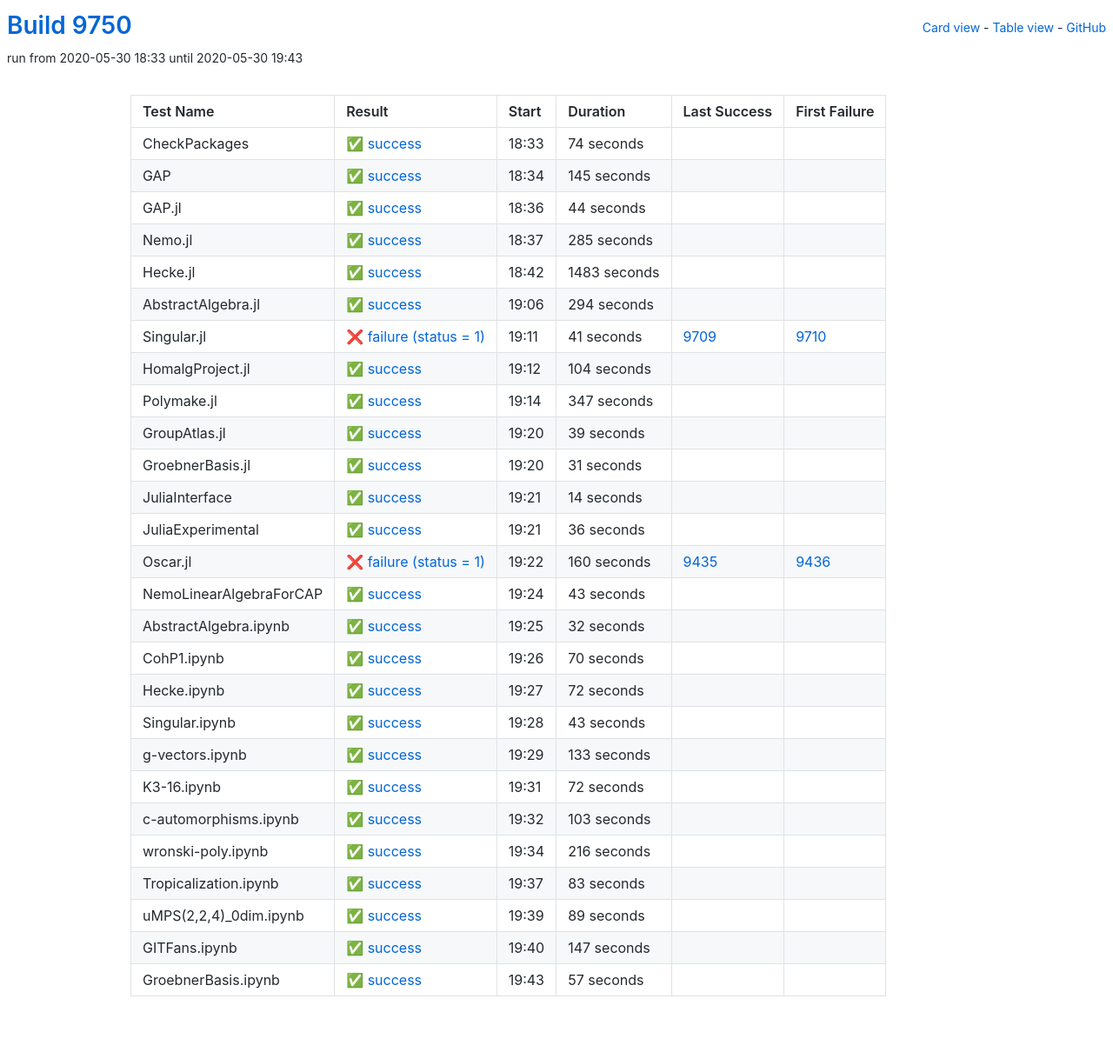
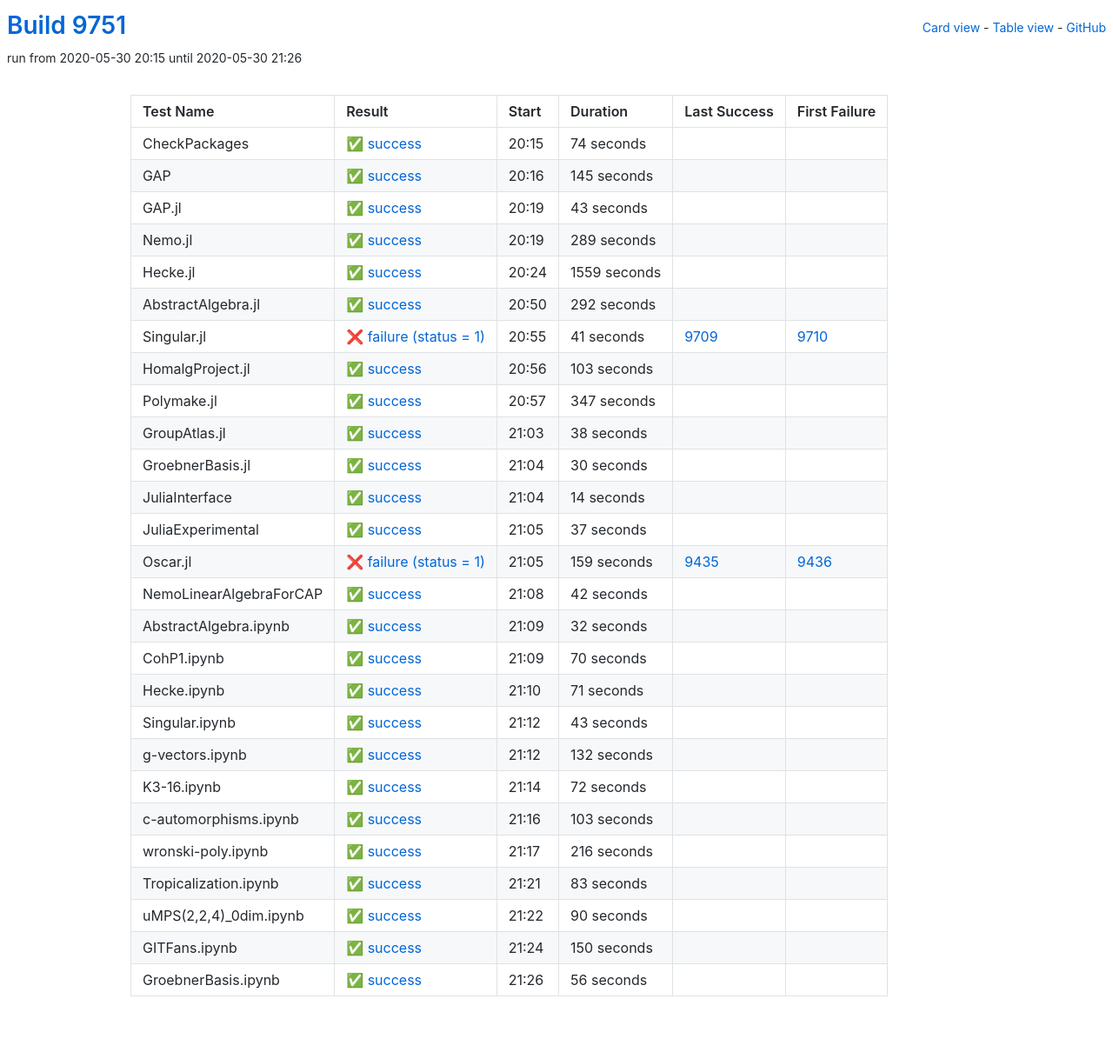
Before and after one commit to oscar-system/oscar-ci-status, a Jekyll site: the page built from table.html, in a window 1280 px wide. Shown: the whole page at 87% size. Built offline with Jekyll 4.4.1, drawn with Linux system fonts in a browser that asks for light colours.

Commit message:
Build 9751

```diff
--- a/_data/ci.yml
+++ b/_data/ci.yml
@@ -1,5 +1,5 @@
-build: 9750
-build_url: https://oscarci.mathematik.uni-kl.de/job/oscar/9750/
+build: 9751
+build_url: https://oscarci.mathematik.uni-kl.de/job/oscar/9751/
 job: oscar
 tests:
 - duration: 74
@@ -9,9 +9,9 @@
   id: checkpackages
   last_success: false
   last_success_url: null
-  log: https://oscarci.mathematik.uni-kl.de/job/oscar/9750/artifact/logs/build-9750/CheckPackages.log
+  log: https://oscarci.mathematik.uni-kl.de/job/oscar/9751/artifact/logs/build-9751/CheckPackages.log
   name: CheckPackages
-  start: 2020-05-30 18:33
+  start: 2020-05-30 20:15
   status: success
   success: true
 - duration: 145
@@ -21,57 +21,57 @@
   id: gap
   last_success: false
   last_success_url: null
-  log: https://oscarci.mathematik.uni-kl.de/job/oscar/9750/artifact/logs/build-9750/GAP.log
+  log: https://oscarci.mathematik.uni-kl.de/job/oscar/9751/artifact/logs/build-9751/GAP.log
   name: GAP
-  start: 2020-05-30 18:34
+  start: 2020-05-30 20:16
   status: success
   success: true
-- duration: 44
+- duration: 43
   exitcode: 0
   first_failure: false
   first_failure_url: null
   id: gap-jl
   last_success: false
   last_success_url: null
-  log: https://oscarci.mathematik.uni-kl.de/job/oscar/9750/artifact/logs/build-9750/GAP.jl.log
+  log: https://oscarci.mathematik.uni-kl.de/job/oscar/9751/artifact/logs/build-9751/GAP.jl.log
   name: GAP.jl
-  start: 2020-05-30 18:36
+  start: 2020-05-30 20:19
   status: success
   success: true
-- duration: 285
+- duration: 289
   exitcode: 0
   first_failure: false
   first_failure_url: null
   id: nemo-jl
   last_success: false
   last_success_url: null
-  log: https://oscarci.mathematik.uni-kl.de/job/oscar/9750/artifact/logs/build-9750/Nemo.jl.log
+  log: https://oscarci.mathematik.uni-kl.de/job/oscar/9751/artifact/logs/build-9751/Nemo.jl.log
   name: Nemo.jl
-  start: 2020-05-30 18:37
+  start: 2020-05-30 20:19
   status: success
   success: true
-- duration: 1483
+- duration: 1559
   exitcode: 0
   first_failure: false
   first_failure_url: null
   id: hecke-jl
   last_success: false
   last_success_url: null
-  log: https://oscarci.mathematik.uni-kl.de/job/oscar/9750/artifact/logs/build-9750/Hecke.jl.log
+  log: https://oscarci.mathematik.uni-kl.de/job/oscar/9751/artifact/logs/build-9751/Hecke.jl.log
   name: Hecke.jl
-  start: 2020-05-30 18:42
+  start: 2020-05-30 20:24
   status: success
   success: true
-- duration: 294
+- duration: 292
   exitcode: 0
   first_failure: false
   first_failure_url: null
   id: abstractalgebra-jl
   last_success: false
   last_success_url: null
-  log: https://oscarci.mathematik.uni-kl.de/job/oscar/9750/artifact/logs/build-9750/AbstractAlgebra.jl.log
+  log: https://oscarci.mathematik.uni-kl.de/job/oscar/9751/artifact/logs/build-9751/AbstractAlgebra.jl.log
   name: AbstractAlgebra.jl
-  start: 2020-05-30 19:06
+  start: 2020-05-30 20:50
   status: success
   success: true
 - duration: 41
@@ -81,21 +81,21 @@
   id: singular-jl
   last_success: 9709
   last_success_url: https://oscarci.mathematik.uni-kl.de/job/oscar/9709/
-  log: https://oscarci.mathematik.uni-kl.de/job/oscar/9750/artifact/logs/build-9750/Singular.jl.log
+  log: https://oscarci.mathematik.uni-kl.de/job/oscar/9751/artifact/logs/build-9751/Singular.jl.log
   name: Singular.jl
-  start: 2020-05-30 19:11
+  start: 2020-05-30 20:55
   status: failure
   success: false
-- duration: 104
+- duration: 103
   exitcode: 0
   first_failure: false
   first_failure_url: null
   id: homalgproject-jl
   last_success: false
   last_success_url: null
-  log: https://oscarci.mathematik.uni-kl.de/job/oscar/9750/artifact/logs/build-9750/HomalgProject.jl.log
+  log: https://oscarci.mathematik.uni-kl.de/job/oscar/9751/artifact/logs/build-9751/HomalgProject.jl.log
   name: HomalgProject.jl
-  start: 2020-05-30 19:12
+  start: 2020-05-30 20:56
   status: success
   success: true
 - duration: 347
@@ -105,33 +105,33 @@
   id: polymake-jl
   last_success: false
   last_success_url: null
-  log: https://oscarci.mathematik.uni-kl.de/job/oscar/9750/artifact/logs/build-9750/Polymake.jl.log
+  log: https://oscarci.mathematik.uni-kl.de/job/oscar/9751/artifact/logs/build-9751/Polymake.jl.log
   name: Polymake.jl
-  start: 2020-05-30 19:14
+  start: 2020-05-30 20:57
   status: success
   success: true
-- duration: 39
+- duration: 38
   exitcode: 0
   first_failure: false
   first_failure_url: null
   id: groupatlas-jl
   last_success: false
   last_success_url: null
-  log: https://oscarci.mathematik.uni-kl.de/job/oscar/9750/artifact/logs/build-9750/GroupAtlas.jl.log
+  log: https://oscarci.mathematik.uni-kl.de/job/oscar/9751/artifact/logs/build-9751/GroupAtlas.jl.log
   name: GroupAtlas.jl
-  start: 2020-05-30 19:20
+  start: 2020-05-30 21:03
   status: success
   success: true
-- duration: 31
+- duration: 30
   exitcode: 0
   first_failure: false
   first_failure_url: null
   id: groebnerbasis-jl
   last_success: false
   last_success_url: null
-  log: https://oscarci.mathematik.uni-kl.de/job/oscar/9750/artifact/logs/build-9750/GroebnerBasis.jl.log
+  log: https://oscarci.mathematik.uni-kl.de/job/oscar/9751/artifact/logs/build-9751/GroebnerBasis.jl.log
   name: GroebnerBasis.jl
-  start: 2020-05-30 19:20
+  start: 2020-05-30 21:04
   status: success
   success: true
 - duration: 14
@@ -141,45 +141,45 @@
   id: juliainterface
   last_success: false
   last_success_url: null
-  log: https://oscarci.mathematik.uni-kl.de/job/oscar/9750/artifact/logs/build-9750/JuliaInterface.log
+  log: https://oscarci.mathematik.uni-kl.de/job/oscar/9751/artifact/logs/build-9751/JuliaInterface.log
   name: JuliaInterface
-  start: 2020-05-30 19:21
+  start: 2020-05-30 21:04
   status: success
   success: true
-- duration: 36
+- duration: 37
   exitcode: 0
   first_failure: false
   first_failure_url: null
   id: juliaexperimental
   last_success: false
   last_success_url: null
-  log: https://oscarci.mathematik.uni-kl.de/job/oscar/9750/artifact/logs/build-9750/JuliaExperimental.log
+  log: https://oscarci.mathematik.uni-kl.de/job/oscar/9751/artifact/logs/build-9751/JuliaExperimental.log
   name: JuliaExperimental
-  start: 2020-05-30 19:21
+  start: 2020-05-30 21:05
   status: success
   success: true
-- duration: 160
+- duration: 159
   exitcode: 1
   first_failure: 9436
   first_failure_url: https://oscarci.mathematik.uni-kl.de/job/oscar/9436/
   id: oscar-jl
   last_success: 9435
   last_success_url: https://oscarci.mathematik.uni-kl.de/job/oscar/9435/
-  log: https://oscarci.mathematik.uni-kl.de/job/oscar/9750/artifact/logs/build-9750/Oscar.jl.log
+  log: https://oscarci.mathematik.uni-kl.de/job/oscar/9751/artifact/logs/build-9751/Oscar.jl.log
   name: Oscar.jl
-  start: 2020-05-30 19:22
+  start: 2020-05-30 21:05
   status: failure
   success: false
-- duration: 43
+- duration: 42
   exitcode: 0
   first_failure: false
   first_failure_url: null
   id: nemolinearalgebraforcap
   last_success: false
   last_success_url: null
-  log: https://oscarci.mathematik.uni-kl.de/job/oscar/9750/artifact/logs/build-9750/NemoLinearAlgebraForCAP.log
+  log: https://oscarci.mathematik.uni-kl.de/job/oscar/9751/artifact/logs/build-9751/NemoLinearAlgebraForCAP.log
   name: NemoLinearAlgebraForCAP
-  start: 2020-05-30 19:24
+  start: 2020-05-30 21:08
   status: success
   success: true
 - duration: 32
@@ -189,9 +189,9 @@
   id: abstractalgebra-ipynb
   last_success: false
   last_success_url: null
-  log: https://oscarci.mathematik.uni-kl.de/job/oscar/9750/artifact/logs/build-9750/AbstractAlgebra.ipynb.log
+  log: https://oscarci.mathematik.uni-kl.de/job/oscar/9751/artifact/logs/build-9751/AbstractAlgebra.ipynb.log
   name: AbstractAlgebra.ipynb
-  start: 2020-05-30 19:25
+  start: 2020-05-30 21:09
   status: success
   success: true
 - duration: 70
@@ -201,21 +201,21 @@
   id: cohp1-ipynb
   last_success: false
   last_success_url: null
-  log: https://oscarci.mathematik.uni-kl.de/job/oscar/9750/artifact/logs/build-9750/CohP1.ipynb.log
+  log: https://oscarci.mathematik.uni-kl.de/job/oscar/9751/artifact/logs/build-9751/CohP1.ipynb.log
   name: CohP1.ipynb
-  start: 2020-05-30 19:26
+  start: 2020-05-30 21:09
   status: success
   success: true
-- duration: 72
+- duration: 71
   exitcode: 0
   first_failure: false
   first_failure_url: null
   id: hecke-ipynb
   last_success: false
   last_success_url: null
-  log: https://oscarci.mathematik.uni-kl.de/job/oscar/9750/artifact/logs/build-9750/Hecke.ipynb.log
+  log: https://oscarci.mathematik.uni-kl.de/job/oscar/9751/artifact/logs/build-9751/Hecke.ipynb.log
   name: Hecke.ipynb
-  start: 2020-05-30 19:27
+  start: 2020-05-30 21:10
   status: success
   success: true
 - duration: 43
@@ -225,21 +225,21 @@
   id: singular-ipynb
   last_success: false
   last_success_url: null
-  log: https://oscarci.mathematik.uni-kl.de/job/oscar/9750/artifact/logs/build-9750/Singular.ipynb.log
+  log: https://oscarci.mathematik.uni-kl.de/job/oscar/9751/artifact/logs/build-9751/Singular.ipynb.log
   name: Singular.ipynb
-  start: 2020-05-30 19:28
+  start: 2020-05-30 21:12
   status: success
   success: true
-- duration: 133
+- duration: 132
   exitcode: 0
   first_failure: false
   first_failure_url: null
   id: g-vectors-ipynb
   last_success: false
   last_success_url: null
-  log: https://oscarci.mathematik.uni-kl.de/job/oscar/9750/artifact/logs/build-9750/g-vectors.ipynb.log
+  log: https://oscarci.mathematik.uni-kl.de/job/oscar/9751/artifact/logs/build-9751/g-vectors.ipynb.log
   name: g-vectors.ipynb
-  start: 2020-05-30 19:29
+  start: 2020-05-30 21:12
   status: success
   success: true
 - duration: 72
@@ -249,9 +249,9 @@
   id: k3-16-ipynb
   last_success: false
   last_success_url: null
-  log: https://oscarci.mathematik.uni-kl.de/job/oscar/9750/artifact/logs/build-9750/K3-16.ipynb.log
+  log: https://oscarci.mathematik.uni-kl.de/job/oscar/9751/artifact/logs/build-9751/K3-16.ipynb.log
   name: K3-16.ipynb
-  start: 2020-05-30 19:31
+  start: 2020-05-30 21:14
   status: success
   success: true
 - duration: 103
@@ -261,9 +261,9 @@
   id: c-automorphisms-ipynb
   last_success: false
   last_success_url: null
-  log: https://oscarci.mathematik.uni-kl.de/job/oscar/9750/artifact/logs/build-9750/c-automorphisms.ipynb.log
+  log: https://oscarci.mathematik.uni-kl.de/job/oscar/9751/artifact/logs/build-9751/c-automorphisms.ipynb.log
   name: c-automorphisms.ipynb
-  start: 2020-05-30 19:32
+  start: 2020-05-30 21:16
   status: success
   success: true
 - duration: 216
@@ -273,9 +273,9 @@
   id: wronski-poly-ipynb
   last_success: false
   last_success_url: null
-  log: https://oscarci.mathematik.uni-kl.de/job/oscar/9750/artifact/logs/build-9750/wronski-poly.ipynb.log
+  log: https://oscarci.mathematik.uni-kl.de/job/oscar/9751/artifact/logs/build-9751/wronski-poly.ipynb.log
   name: wronski-poly.ipynb
-  start: 2020-05-30 19:34
+  start: 2020-05-30 21:17
   status: success
   success: true
 - duration: 83
@@ -285,44 +285,44 @@
   id: tropicalization-ipynb
   last_success: false
   last_success_url: null
-  log: https://oscarci.mathematik.uni-kl.de/job/oscar/9750/artifact/logs/build-9750/Tropicalization.ipynb.log
+  log: https://oscarci.mathematik.uni-kl.de/job/oscar/9751/artifact/logs/build-9751/Tropicalization.ipynb.log
   name: Tropicalization.ipynb
-  start: 2020-05-30 19:37
+  start: 2020-05-30 21:21
   status: success
   success: true
-- duration: 89
+- duration: 90
   exitcode: 0
   first_failure: false
   first_failure_url: null
   id: umps-2-2-4-0dim-ipynb
   last_success: false
   last_success_url: null
-  log: https://oscarci.mathematik.uni-kl.de/job/oscar/9750/artifact/logs/build-9750/uMPS-2-2-4-_0dim.ipynb.log
+  log: https://oscarci.mathematik.uni-kl.de/job/oscar/9751/artifact/logs/build-9751/uMPS-2-2-4-_0dim.ipynb.log
   name: uMPS(2,2,4)_0dim.ipynb
-  start: 2020-05-30 19:39
+  start: 2020-05-30 21:22
   status: success
   success: true
-- duration: 147
+- duration: 150
   exitcode: 0
   first_failure: false
   first_failure_url: null
   id: gitfans-ipynb
   last_success: false
   last_success_url: null
-  log: https://oscarci.mathematik.uni-kl.de/job/oscar/9750/artifact/logs/build-9750/GITFans.ipynb.log
+  log: https://oscarci.mathematik.uni-kl.de/job/oscar/9751/artifact/logs/build-9751/GITFans.ipynb.log
   name: GITFans.ipynb
-  start: 2020-05-30 19:40
+  start: 2020-05-30 21:24
   status: success
   success: true
-- duration: 57
+- duration: 56
   exitcode: 0
   first_failure: false
   first_failure_url: null
   id: groebnerbasis-ipynb
   last_success: false
   last_success_url: null
-  log: https://oscarci.mathematik.uni-kl.de/job/oscar/9750/artifact/logs/build-9750/GroebnerBasis.ipynb.log
+  log: https://oscarci.mathematik.uni-kl.de/job/oscar/9751/artifact/logs/build-9751/GroebnerBasis.ipynb.log
   name: GroebnerBasis.ipynb
-  start: 2020-05-30 19:43
+  start: 2020-05-30 21:26
   status: success
   success: true
```
Also changed, not shown: README.md.
